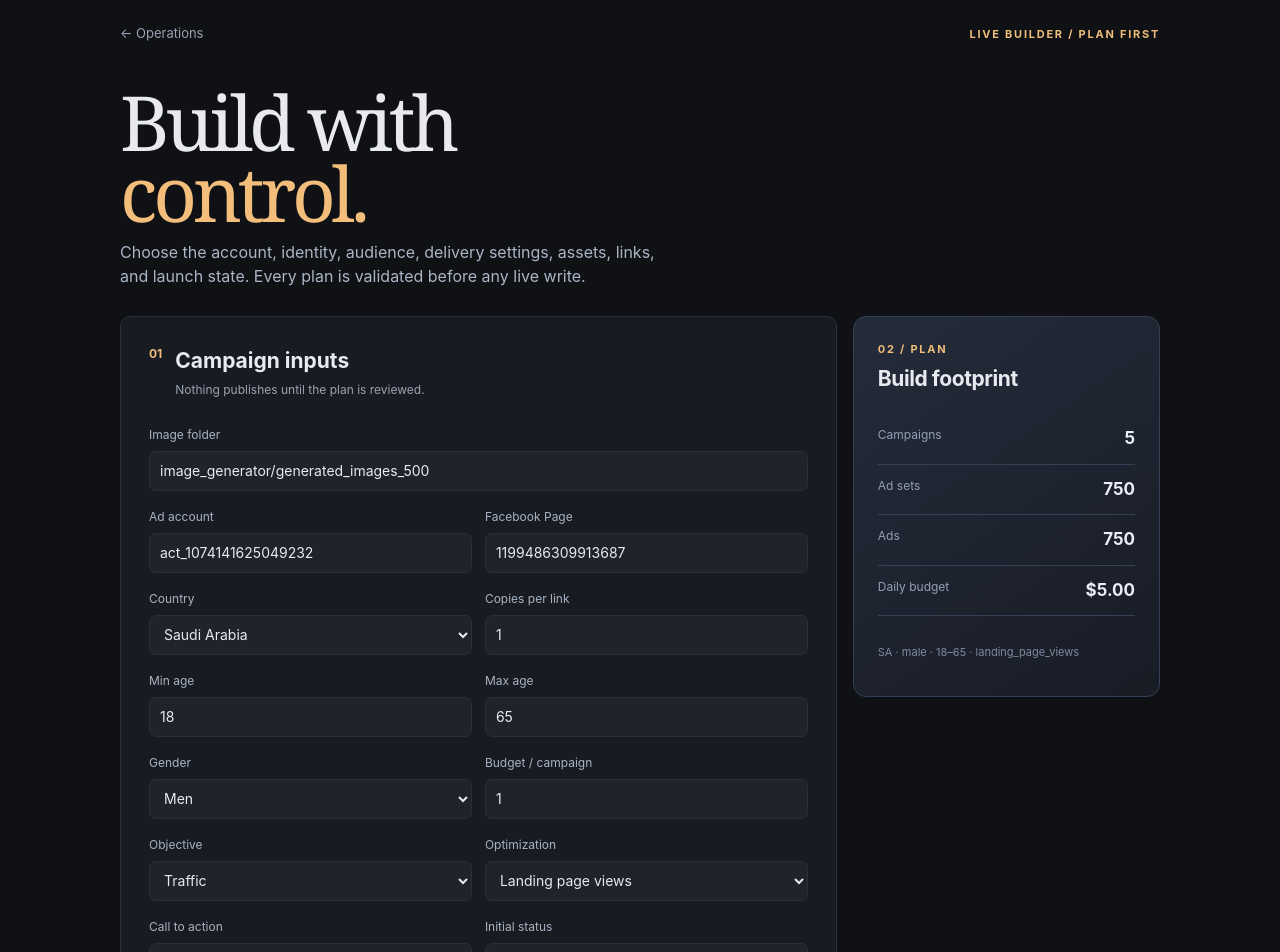
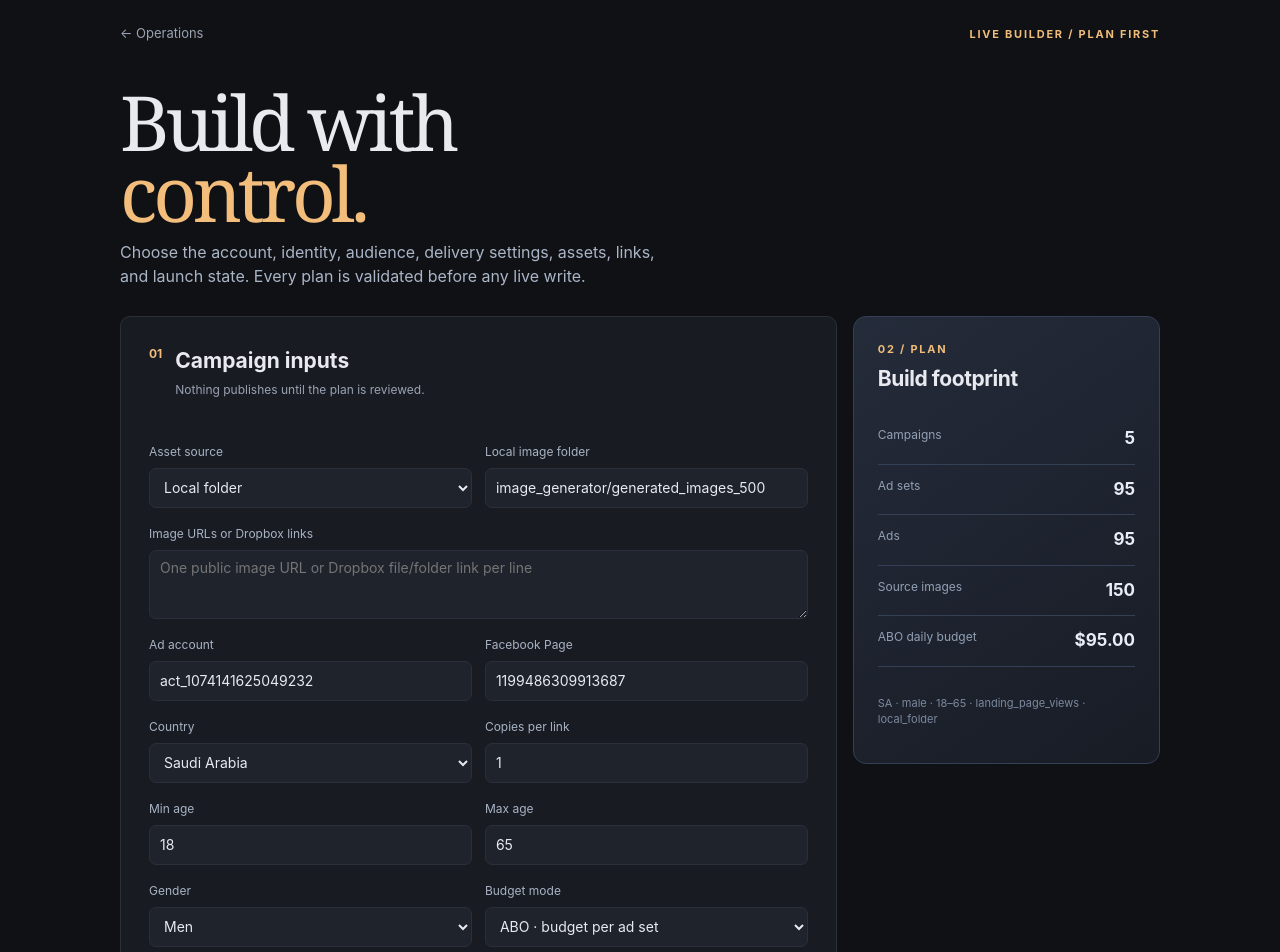
Before and after one commit to rahulmeethbrother/meta-ops-dashboard, a Next.js app in the folder web/: page /ads/builder in a window 1280 px wide. Shown: the top 952 px of the page. Built offline with nearby package versions, Linux system fonts and the light colour scheme; no server answers.

Commit message:
Expand campaign structure and asset inputs

```diff
--- a/web/src/app/ads/builder/page.tsx
+++ b/web/src/app/ads/builder/page.tsx
@@ -7,6 +7,8 @@ const defaultLinks = ["https://cutt.ly/0ydtKriA", "https://cutt.ly/PydtKHqY", "h
 
 function Builder() {
   const [folder, setFolder] = useState("image_generator/generated_images_500");
+  const [assetSource, setAssetSource] = useState("local_folder");
+  const [assetLinks, setAssetLinks] = useState("");
   const [accountId, setAccountId] = useState("act_1074141625049232");
   const [pageId, setPageId] = useState("1199486309913687");
   const [country, setCountry] = useState("SA");
@@ -14,6 +16,9 @@ function Builder() {
   const [maxAge, setMaxAge] = useState("65");
   const [gender, setGender] = useState("male");
   const [budget, setBudget] = useState("1");
+  const [budgetMode, setBudgetMode] = useState("abo");
+  const [adSetsPerCampaign, setAdSetsPerCampaign] = useState("19");
+  const [adsPerAdSet, setAdsPerAdSet] = useState("1");
   const [objective, setObjective] = useState("traffic");
   const [optimization, setOptimization] = useState("landing_page_views");
   const [cta, setCta] = useState("learn_more");
@@ -30,10 +35,12 @@ function Builder() {
 
   const plan = useMemo(() => {
     const campaignCount = links.filter(Boolean).length;
-    const imageCount = 150;
+    const imageCount = assetSource === "local_folder" ? 150 : assetLinks.split(/\r?\n|,/).map((item) => item.trim()).filter(Boolean).length;
     const copyCount = Math.max(1, Number(copies) || 1);
-    return { campaigns: campaignCount * copyCount, adsets: imageCount * campaignCount * copyCount, ads: imageCount * campaignCount * copyCount, daily: Number(budget || 0) * campaignCount * copyCount };
-  }, [budget, copies, links]);
+    const adsets = Math.max(0, Number(adSetsPerCampaign) || 0) * campaignCount * copyCount;
+    const ads = adsets * Math.max(0, Number(adsPerAdSet) || 0);
+    return { campaigns: campaignCount * copyCount, adsets, ads, images: imageCount, daily: budgetMode === "cbo" ? Number(budget || 0) * campaignCount * copyCount : Number(budget || 0) * adsets };
+  }, [adSetsPerCampaign, adsPerAdSet, assetLinks, assetSource, budget, budgetMode, copies, links]);
 
   return <div className="builder-page">
     <div className="builder-top"><Link href="/ads" className="ads-back">← Operations</Link><span className="ads-eyebrow">LIVE BUILDER / PLAN FIRST</span></div>
@@ -41,19 +48,22 @@ function Builder() {
     <div className="builder-layout">
       <section className="builder-form card">
         <div className="builder-form-title"><span>01</span><div><h2>Campaign inputs</h2><p>Nothing publishes until the plan is reviewed.</p></div></div>
-        <label>Image folder<input value={folder} onChange={(event) => setFolder(event.target.value)} /></label>
+        <div className="builder-two"><label>Asset source<select value={assetSource} onChange={(event) => setAssetSource(event.target.value)}><option value="local_folder">Local folder</option><option value="image_urls">Image URLs</option><option value="dropbox">Dropbox folder/link</option><option value="mixed">Mixed sources</option></select></label><label>Local image folder<input value={folder} onChange={(event) => setFolder(event.target.value)} /></label></div>
+        <label>Image URLs or Dropbox links <textarea rows={3} value={assetLinks} onChange={(event) => setAssetLinks(event.target.value)} placeholder="One public image URL or Dropbox file/folder link per line" /></label>
         <div className="builder-two"><label>Ad account<input value={accountId} onChange={(event) => setAccountId(event.target.value)} /></label><label>Facebook Page<input value={pageId} onChange={(event) => setPageId(event.target.value)} /></label></div>
         <div className="builder-two"><label>Country<select value={country} onChange={(event) => setCountry(event.target.value)}><option value="SA">Saudi Arabia</option><option value="CA">Canada</option><option value="AU">Australia</option><option value="NZ">New Zealand</option></select></label><label>Copies per link<input type="number" min="1" max="5" value={copies} onChange={(event) => setCopies(event.target.value)} /></label></div>
         <div className="builder-two"><label>Min age<input type="number" min="18" max="65" value={minAge} onChange={(event) => setMinAge(event.target.value)} /></label><label>Max age<input type="number" min="18" max="65" value={maxAge} onChange={(event) => setMaxAge(event.target.value)} /></label></div>
-        <div className="builder-two"><label>Gender<select value={gender} onChange={(event) => setGender(event.target.value)}><option value="male">Men</option><option value="female">Women</option><option value="all">All genders</option></select></label><label>Budget / campaign<input type="number" min="1" value={budget} onChange={(event) => setBudget(event.target.value)} /></label></div>
+        <div className="builder-two"><label>Gender<select value={gender} onChange={(event) => setGender(event.target.value)}><option value="male">Men</option><option value="female">Women</option><option value="all">All genders</option></select></label><label>Budget mode<select value={budgetMode} onChange={(event) => setBudgetMode(event.target.value)}><option value="abo">ABO · budget per ad set</option><option value="cbo">CBO · budget per campaign</option></select></label></div>
+        <div className="builder-two"><label>Budget amount<input type="number" min="1" value={budget} onChange={(event) => setBudget(event.target.value)} /></label><label>Copies per link<input type="number" min="1" max="5" value={copies} onChange={(event) => setCopies(event.target.value)} /></label></div>
+        <div className="builder-two"><label>Ad sets per campaign<input type="number" min="1" value={adSetsPerCampaign} onChange={(event) => setAdSetsPerCampaign(event.target.value)} /></label><label>Ads per ad set<input type="number" min="1" value={adsPerAdSet} onChange={(event) => setAdsPerAdSet(event.target.value)} /></label></div>
         <div className="builder-two"><label>Objective<select value={objective} onChange={(event) => setObjective(event.target.value)}><option value="traffic">Traffic</option><option value="leads">Leads</option><option value="sales">Sales</option><option value="engagement">Engagement</option><option value="awareness">Awareness</option></select></label><label>Optimization<select value={optimization} onChange={(event) => setOptimization(event.target.value)}><option value="landing_page_views">Landing page views</option><option value="link_clicks">Link clicks</option><option value="conversions">Conversions</option><option value="impressions">Impressions</option><option value="reach">Reach</option></select></label></div>
         <div className="builder-two"><label>Call to action<select value={cta} onChange={(event) => setCta(event.target.value)}><option value="learn_more">Learn more</option><option value="shop_now">Shop now</option><option value="sign_up">Sign up</option><option value="get_quote">Get quote</option><option value="contact_us">Contact us</option></select></label><label>Initial status<select value={status} onChange={(event) => setStatus(event.target.value)}><option value="paused">Paused for review</option><option value="active">Active immediately</option></select></label></div>
         <label>Destination links</label><div className="builder-links">{links.map((link, index) => <div className="builder-link" key={`${index}-${link}`}><span>L{index + 1}</span><input value={link} onChange={(event) => setLinks((current) => current.map((item, itemIndex) => itemIndex === index ? event.target.value : item))} /></div>)}</div>
         <div className="builder-note"><strong>Plan safety</strong><span>Page-limit check, duplicate guard, approval gate, and audit logging run before publish. Selected status: {status}.</span></div>
         <button className="btn builder-submit" onClick={() => setPlanned(true)}>Validate live build plan <span>→</span></button>
-        {planned && <div className="builder-success">Plan validated: {plan.campaigns} campaigns, {plan.adsets} ad sets, {plan.ads} ads, {plan.daily.toFixed(2)} daily budget. Live publishing endpoint is the next guarded step.</div>}
+        {planned && <div className="builder-success">Plan validated: {plan.campaigns} campaigns, {plan.adsets} ad sets, {plan.ads} ads, {plan.images} source images, {plan.daily.toFixed(2)} daily budget. {budgetMode.toUpperCase()} structure and asset source are ready for the queued publisher.</div>}
       </section>
-      <aside className="builder-summary"><span className="ads-section-kicker">02 / PLAN</span><h2>Build footprint</h2><div className="builder-stat"><span>Campaigns</span><strong>{plan.campaigns}</strong></div><div className="builder-stat"><span>Ad sets</span><strong>{plan.adsets}</strong></div><div className="builder-stat"><span>Ads</span><strong>{plan.ads}</strong></div><div className="builder-stat"><span>Daily budget</span><strong>${plan.daily.toFixed(2)}</strong></div><p className="muted">{country} · {gender} · {minAge}–{maxAge} · {optimization}</p></aside>
+      <aside className="builder-summary"><span className="ads-section-kicker">02 / PLAN</span><h2>Build footprint</h2><div className="builder-stat"><span>Campaigns</span><strong>{plan.campaigns}</strong></div><div className="builder-stat"><span>Ad sets</span><strong>{plan.adsets}</strong></div><div className="builder-stat"><span>Ads</span><strong>{plan.ads}</strong></div><div className="builder-stat"><span>Source images</span><strong>{plan.images}</strong></div><div className="builder-stat"><span>{budgetMode.toUpperCase()} daily budget</span><strong>${plan.daily.toFixed(2)}</strong></div><p className="muted">{country} · {gender} · {minAge}–{maxAge} · {optimization} · {assetSource}</p></aside>
     </div>
   </div>;
 }
```
